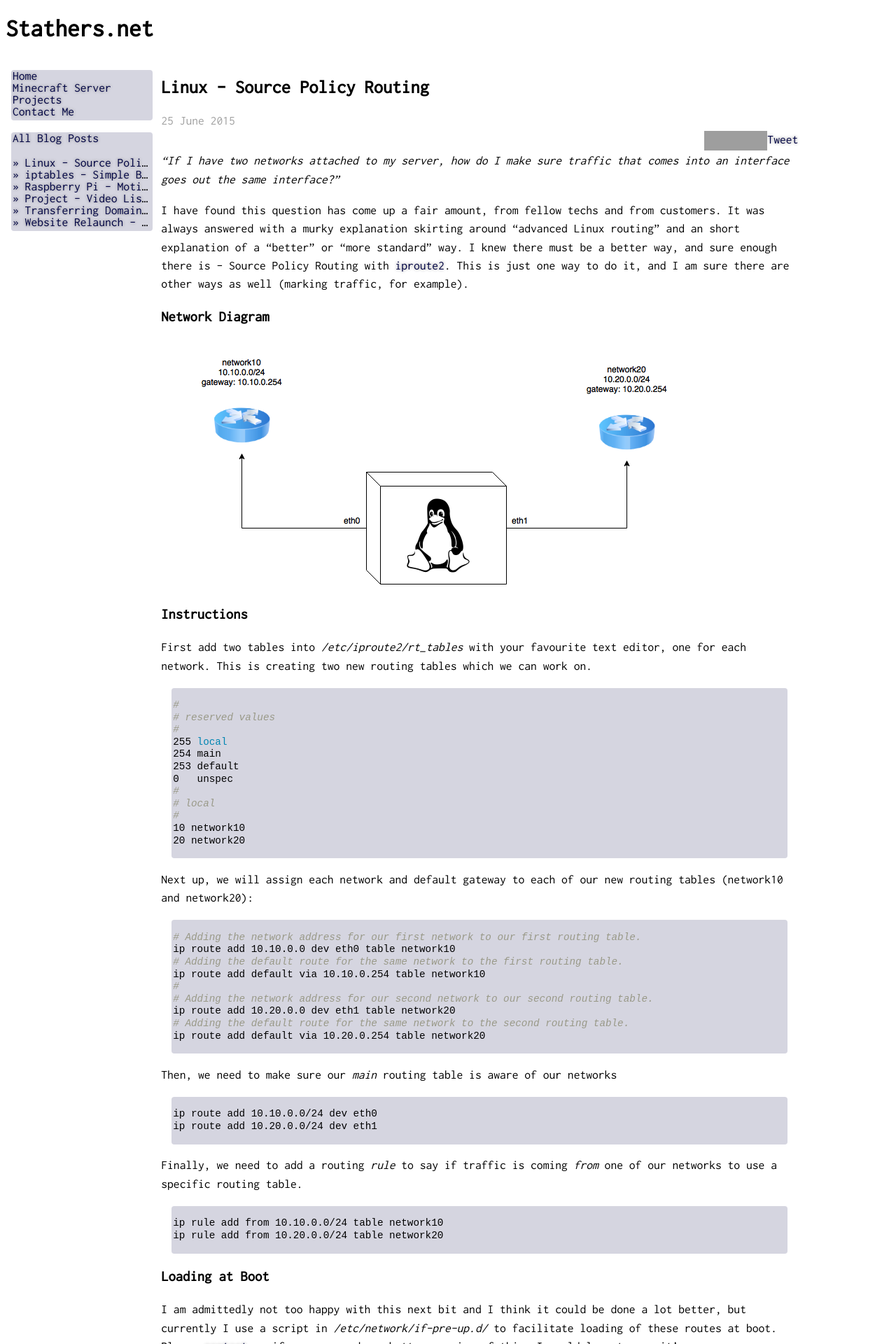
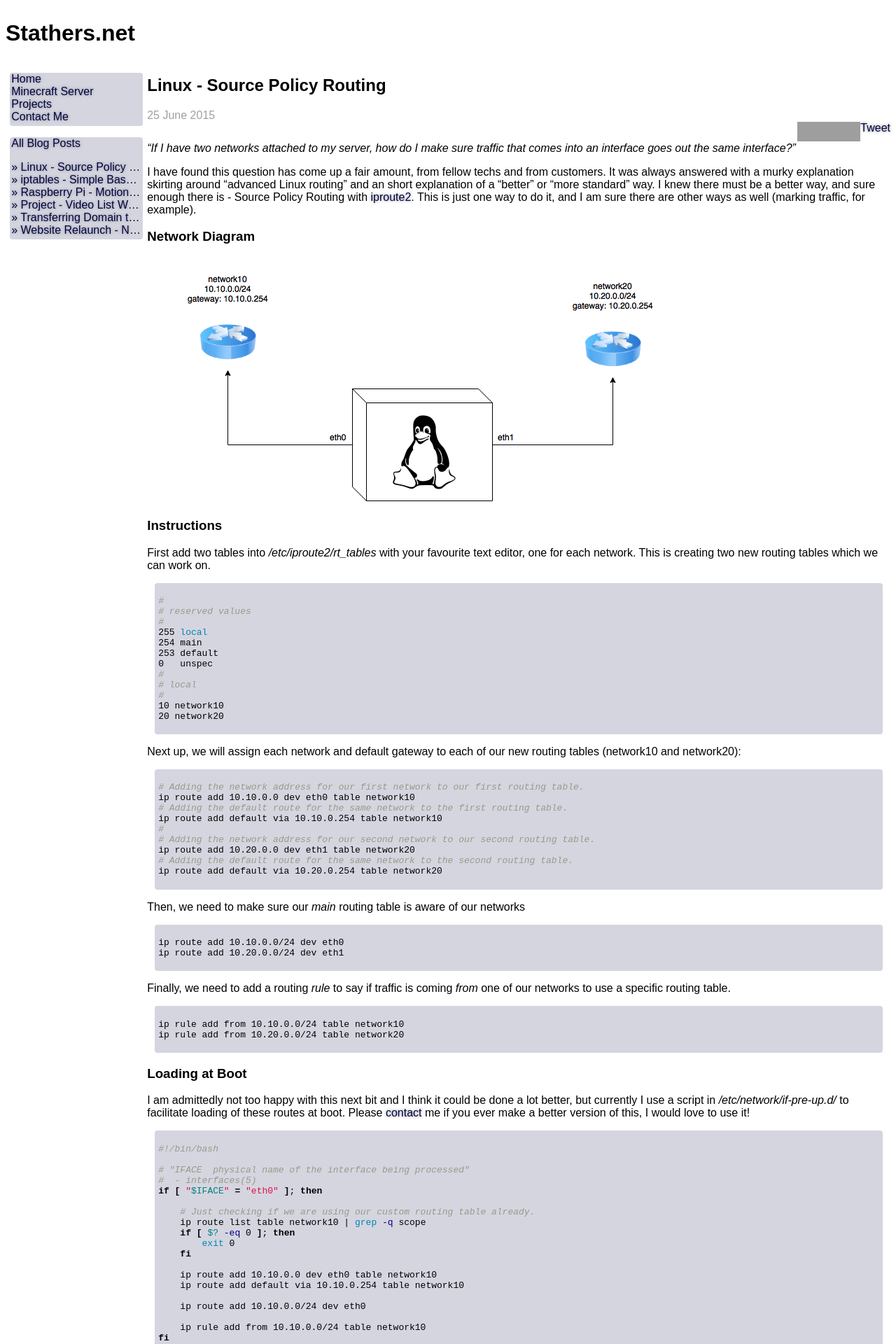
Before and after one commit to mstathers/stathers-net, a Jekyll site: the page built from index.html, in a window 1280 px wide. Shown: the top 1920 px of the page at 70% size. Built offline with Jekyll 4.4.1, drawn with Linux system fonts in a browser that asks for light colours; the list of posts is cut into pages by our own code; comment, search, counter and statistics services are not loaded; grey boxes are pictures that could not be loaded.

Commit message:
Style changes to add responsive design.

```diff
--- a/css/style.css
+++ b/css/style.css
@@ -1,15 +1,37 @@
-@font-face {
-    font-family: Inconsolata;
-    src: url('ttf-inconsolata-webfont.ttf');
+body {
+    font-family: sans-serif;
+    display: -webkit-flex;
+    display: flex;
+    -webkit-flex-flow: row wrap;
+    flex-flow: row wrap;
 }
 
-html {
-    height: 100%;
+.header, .nav_bar, .site, .footer {
+    width: 100%;
 }
 
-body {
-    font-family: Inconsolata;
-    font-size: 110%;
+@media (min-width: 600px) {
+    .nav_bar {
+        width: 15%;
+        padding-bottom: 0px;
+        -webkit-order: 1;
+        order: 1;
+    }
+    .site {
+        width: 84%;
+        -webkit-order: 2;
+        order: 2;
+    }
+    .footer {
+        -webkit-order: 3;
+        order: 3;
+    }
+}
+
+@media (min-width: 800px) {
+    .nav_bar {
+        width: 15%;
+    }
 }
 
 
@@ -33,13 +55,9 @@
 
 
 .nav_bar {
-    float: left;
-    width: 16%;
-    margin: 4px;
+    margin: 0.5%;
     margin-top: 0px;
-    padding: 4px;
     padding-top: 0px;
-    padding-bottom: 50px;
 }
 
 #nav {
@@ -47,8 +65,8 @@
     -moz-border-radius:4px;
     -webkit-border-radius:4px;
     border-radius:4px;
-    padding-left: 2px;
-    padding-right: 2px;
+    padding-left: 1%;
+    padding-right: 1%;
 }
 
 #blog_index {
@@ -56,8 +74,8 @@
     -moz-border-radius:4px;
     -webkit-border-radius:4px;
     border-radius:4px;
-    padding-left: 2px;
-    padding-right: 2px;
+    padding-left: 1%;
+    padding-right: 1%;
 }
 
 .nav_ul {
@@ -76,20 +94,10 @@
 
 
 .site {
-    float: left;
-    width: 72%;
-    margin: 4px auto;
-    padding: 4px;
-    padding-bottom: 50px;
-    line-height: 1.5em;
     min-height: 650px;
-    display: inline-block;
     word-wrap: normal;
 }
 
-div#page_title {
-    /*text-decoration: underline;*/
-}
 div#page_date {
     color: #A0A0A0;
 }
@@ -107,9 +115,8 @@
 
 blockquote {
     background: #D5D5E0;
-    border-left: 10px solid #B5B5B5;
-    margin: 10px;
-    padding: 10px;
+    border-left: 1em solid #B5B5B5;
+    padding: 1px 0.5%;
 }
 
 div.post_nav_buttons {
@@ -131,6 +138,5 @@
     text-align: center;
     height: 50px;
     clear: both;
-    margin-top: -50px;
     padding: 4px;
 }
--- a/css/syntax.css
+++ b/css/syntax.css
@@ -1,12 +1,10 @@
 .highlight  {
     background:#D5D5E0;
-    line-height:1em;
     border-radius:4px;
     -moz-border-radius:4px;
     -webkit-border-radius:4px;
-    margin-left:15px;
-    margin-right:15px;
-    padding:2px;
+    margin: 0px 1%;
+    padding: 0.5%;
 }
 
 .highlight .c { color: #999988; font-style: italic } /* Comment */
```
Also changed, not shown: css/ttf-inconsolata-webfont.ttf (deleted), 1 other file.
